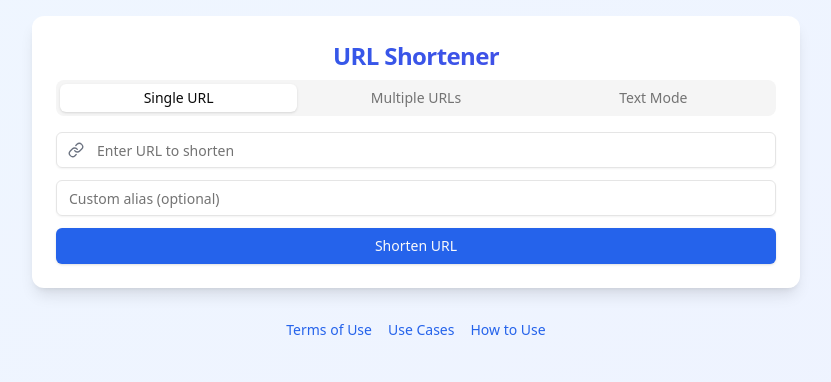
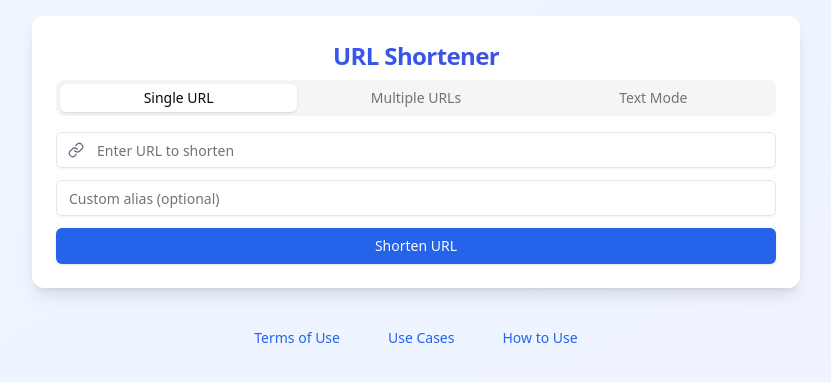
Before and after one commit to rohit-ayadav/url-shortener, a Next.js app: page / in a window 1280 px wide. Shown: the top 382 px of the page, without its empty margins (224-1055 px from the left). Built offline with nearby package versions, Linux system fonts and the light colour scheme.

Commit message:
Refactor footer and modal components for improved styling and layout

```diff
--- a/components/footer.tsx
+++ b/components/footer.tsx
@@ -46,8 +46,8 @@ const Modal = ({ isOpen, onClose, children, title }: {
 
     return (
         <div className="fixed inset-0 bg-black bg-opacity-50 z-50 flex items-center justify-center p-4">
-            <div className="bg-white rounded-lg w-full max-w-2xl">
-                <div className="flex justify-between items-center p-4 border-b">
+            <div className="bg-white rounded-lg w-full max-w-2xl shadow-lg">
+                <div className="flex justify-between items-center p-4 border-b border-gray-200">
                     <h2 className="text-xl font-semibold">{title}</h2>
                     <Button
                         variant="ghost"
@@ -58,7 +58,7 @@ const Modal = ({ isOpen, onClose, children, title }: {
                         <X className="h-5 w-5" />
                     </Button>
                 </div>
-                <div className="p-4">
+                <div className="p-6">
                     {children}
                 </div>
             </div>
@@ -104,7 +104,7 @@ export const UseCases = ({ isOpen, onClose }: { isOpen: boolean; onClose: () =>
     return (
         <Modal isOpen={isOpen} onClose={onClose} title="Use Cases">
             <div className="space-y-4">
-                <div className="grid gap-4">
+                <div className="grid sm:grid-cols-2 gap-4">
                     <Card>
                         <CardHeader>
                             <CardTitle className="text-lg">Social Media Sharing</CardTitle>
@@ -176,22 +176,22 @@ export const Footer = () => {
 
     return (
         <footer className="mt-8 text-center pb-4">
-            <div className="flex justify-center space-x-4 text-sm text-blue-600">
+            <div className="flex justify-center space-x-4 text-sm text-blue-600 flex-wrap">
                 <button
                     onClick={() => setActiveModal('terms')}
-                    className="hover:text-blue-800 transition-colors"
+                    className="hover:text-blue-800 transition-colors px-4 py-2 rounded-md hover:bg-blue-50"
                 >
                     Terms of Use
                 </button>
                 <button
                     onClick={() => setActiveModal('useCases')}
-                    className="hover:text-blue-800 transition-colors"
+                    className="hover:text-blue-800 transition-colors px-4 py-2 rounded-md hover:bg-blue-50"
                 >
                     Use Cases
                 </button>
                 <button
                     onClick={() => setActiveModal('howTo')}
-                    className="hover:text-blue-800 transition-colors"
+                    className="hover:text-blue-800 transition-colors px-4 py-2 rounded-md hover:bg-blue-50"
                 >
                     How to Use
                 </button>
```
